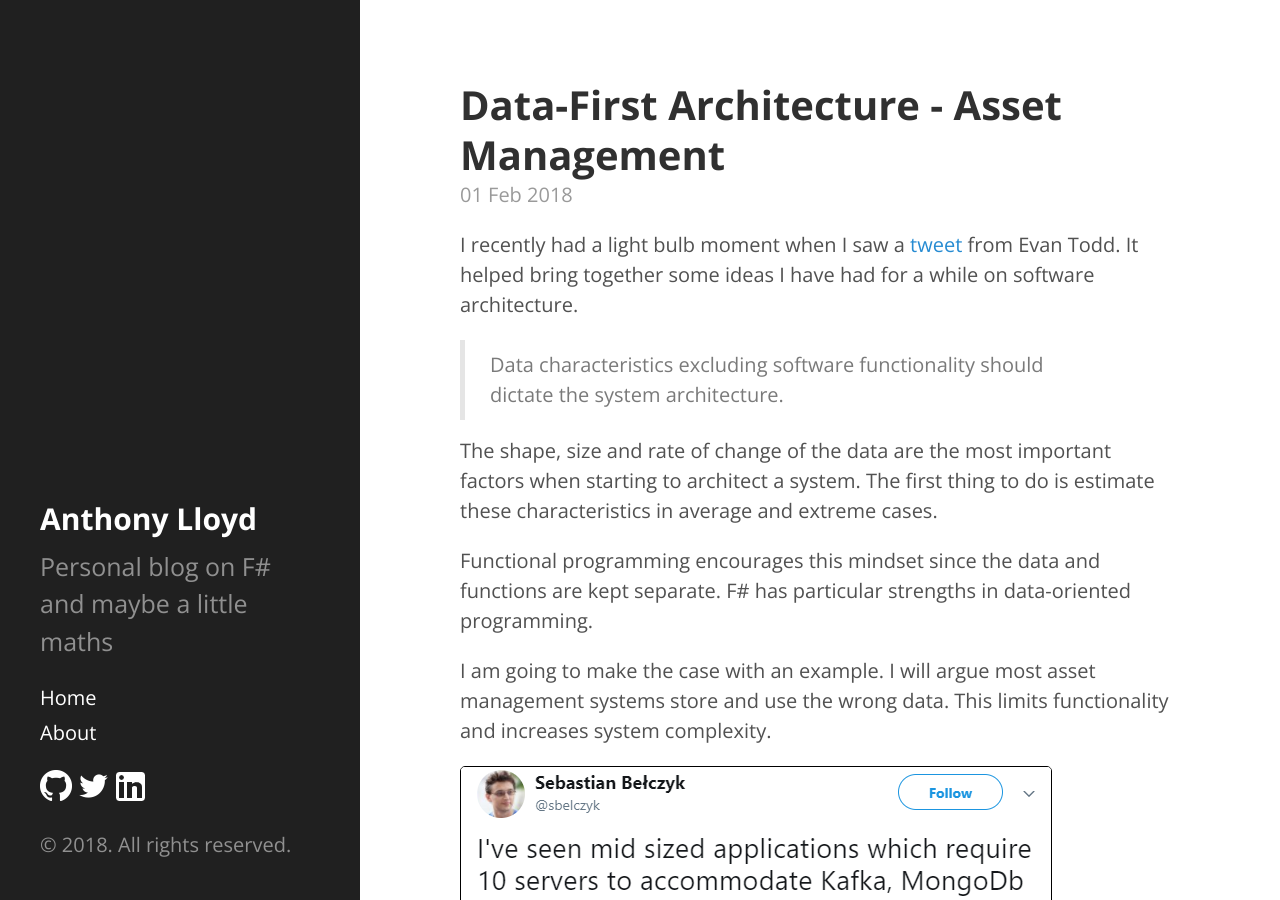
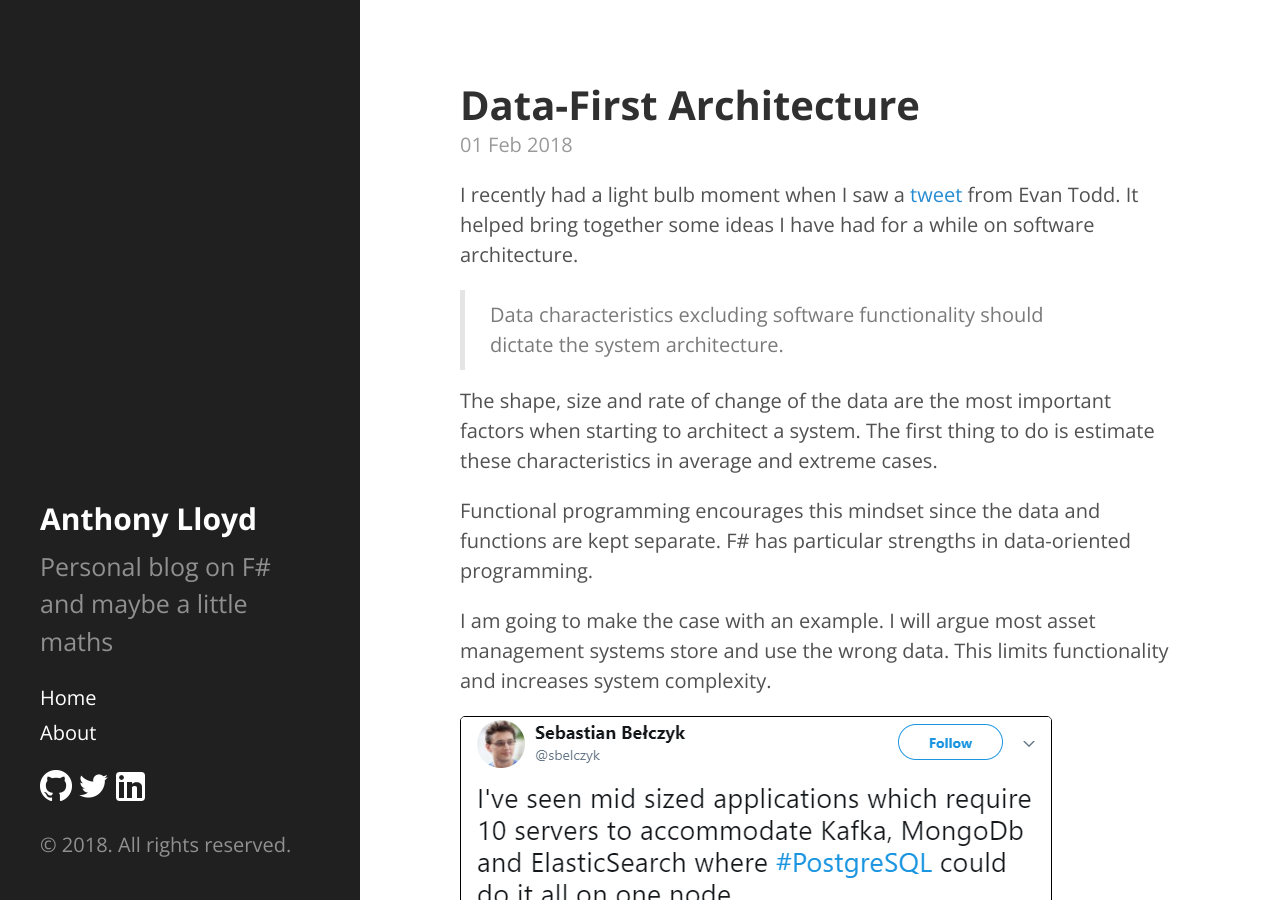
Before and after one commit to AnthonyLloyd/AnthonyLloyd.github.io, a Jekyll site: the page built from _posts/2018-02-01-architecture-data-first.html, in a window 1280 px wide and 900 px high. Built offline with Jekyll 4.4.1, drawn with Linux system fonts in a browser that asks for light colours; some web fonts are replaced; comment, search, counter and statistics services are not loaded.

Commit message:
remove asset

```diff
--- a/_posts/2018-02-01-architecture-data-first.html
+++ b/_posts/2018-02-01-architecture-data-first.html
@@ -1,8 +1,8 @@
 ---
 layout: post
-title: "Data-First Architecture - Asset Management"
+title: "Data-First Architecture"
 tags: [functional,architecture,data]
-description: "Data-First Architecture - Asset Management"
+description: "Data-First Architecture"
 keywords: functional, architecture, data
 ---
 <p>I recently had a light bulb moment when I saw a <a href="https://twitter.com/etodd_/status/936587511580844032">tweet</a> from Evan Todd.
```
Also changed, not shown: 1 other file.
